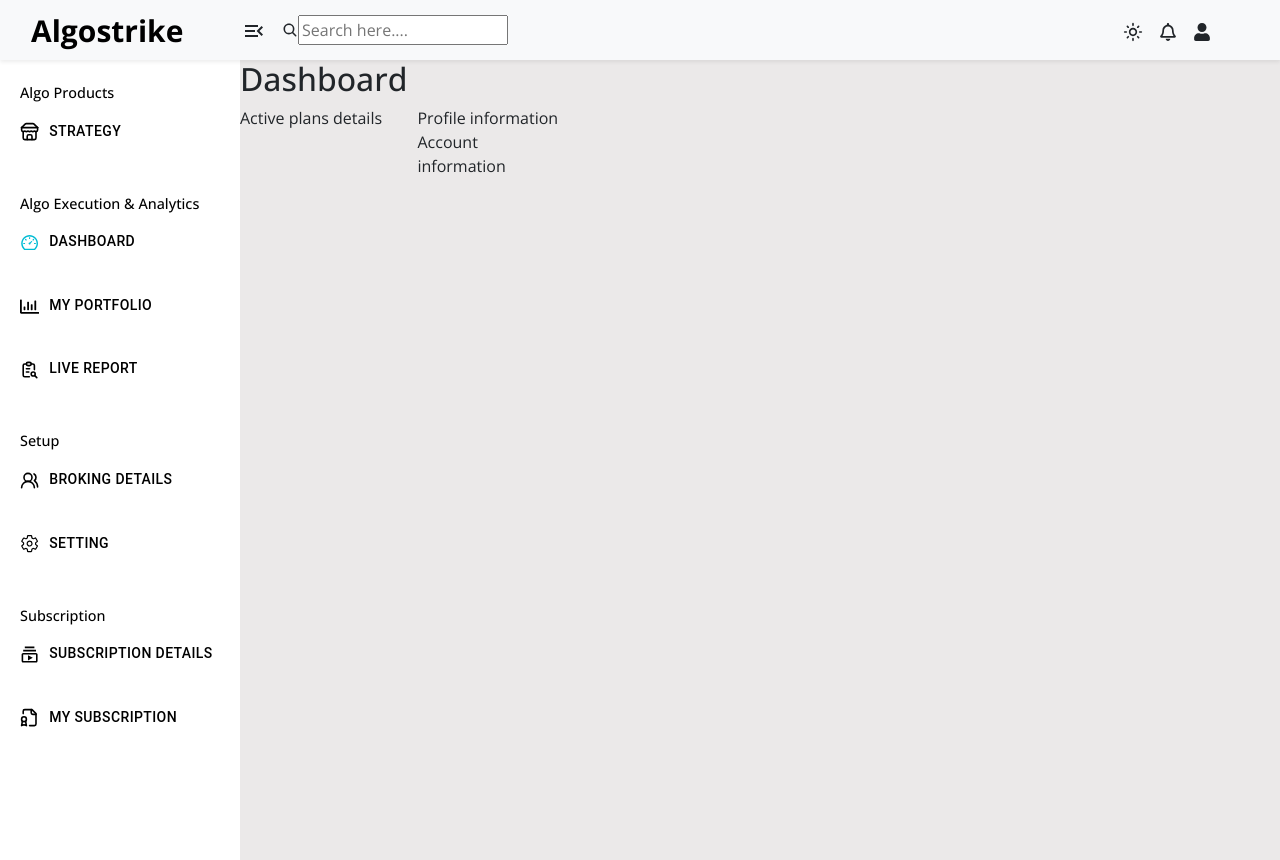
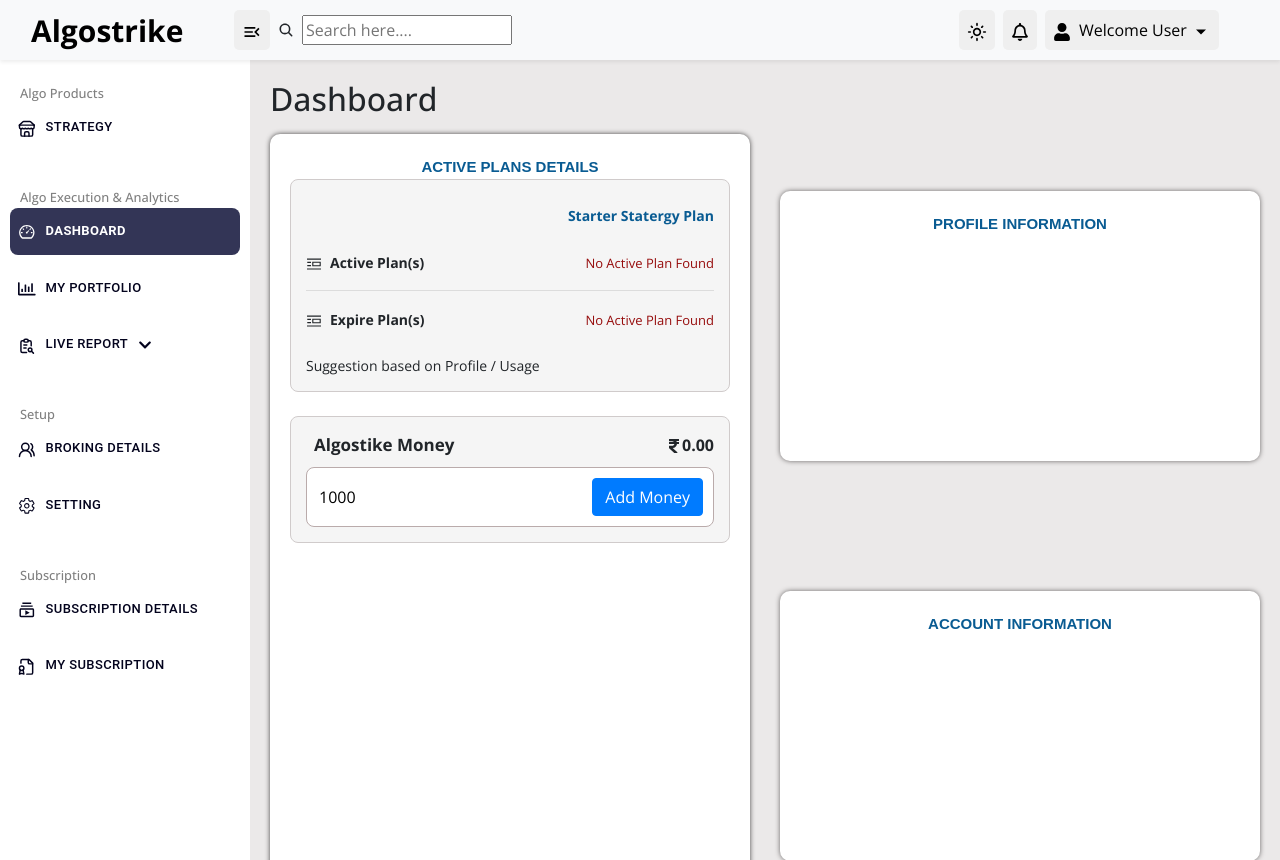
Before and after one commit to muskan-67/my_react_project, a React (Vite) app: page /dashboard in a window 1280 px wide. Built offline with nearby package versions, Linux system fonts and the light colour scheme.

Commit message:
additional changes

```diff
--- a/src/App.css
+++ b/src/App.css
@@ -2,7 +2,7 @@
 
 body{
     font-family: "Open Sans", sans-serif;
-
+    overflow-y: hidden;
     background-color: #ebe9e9;
     margin: 0;
     padding: 0;
@@ -12,6 +12,16 @@
 .main {
   display: flex;
   height: calc(100vh - 60px); /* Assuming header is 60px */
+}
+.main .content{
+  height: calc(100vh- 70vh);
+}
+.main .content {
+  flex: 1;
+  padding: 20px;
+  overflow-y: auto;
+
+  height: 100vh;
 }
 .algo{
   font-size: 30px;
@@ -27,154 +37,9 @@
   top: 0;
   z-index: 1000;
 }
-.nav-active {
-  background-color: red;
-  color: white;
-}
-
-.nav-active .icon {
-  color: #00bcd4;
-}
 
 
 
-
-/* .main .content{
-    margin-top: 60px;
-    padding: 20px;
-
-
-width: 80%; flex: 0 0 80%;
-
-    transition: all 0.3s ease-in-out;
-}
-.main .active {
-    width: 100%; flex: 0 0 100%;
-
-}
-.main .sidebarwrapper{
-    width: 20%; flex: 0 0 20%; transition:  all 0.3s ease-in-out; ;
-}
-.main .sidebarwrapper.active{
-    width: 0%; flex: 0 0 0%; transition: all 0.3s ease-in-out;
-    overflow: hidden;
-}
-.main .sidebarwrapper.active .sidebar{
-    left: -20%; transition: all 0.3s ease-in-out;
-}
-.main .sidebarwrapper .sidebar{
-    width: 20% ; height: 100vh; background-color: #fff; max-height:calc(100% - 60px);
-    position: fixed; top: 60px; left: 0; overflow-y: scroll;overflow-x: hidden; padding-bottom: 40px;
-    transition: all 0.3s ease-in-out;
-
-
-}
-
-
-::-webkit-scrollbar {
-    width: 8px;
-    background: #f1f1f1;
-
-
-  }
-
-
-  ::-webkit-scrollbar-track {
-    background: #f1f1f1;
-    border-radius: 10px;
-  }
-
-
-  ::-webkit-scrollbar-thumb {
-    background:#c1bdbd;
-    border-radius: 10px;
-  }
-
-
-  ::-webkit-scrollbar-thumb:hover {
-    background:  rgb(26, 135, 218);
-
-
-  }
-
-
-.main .sidebarwrapper .sidebar ul{
-    list-style-type: none; padding: 10px; margin: 0;
-    display: flex; flex-direction: column;
-
-    height: 100vh; padding-top: 10px;
-}
-
-
-
-.main .sidebarwrapper .sidebar ul li button {
-    color:black;text-align: left; justify-content: left; border-radius: 10px;
-    padding: 8px; font-size: 13px;  text-transform: capitalize; font-family: arial;
-
-}
-
-.main .sidebarwrapper .sidebar ul li :focus{
-    background-color:rgb(26, 135, 218); color:white;
-    font-weight: bold;
-    transition: all 0.3s ease-in-out;
-}
-
-
-.main .sidebarwrapper .sidebar ul li  :focus .icon{
-    color:white;
-    transition: all 0.3s ease-in-out;
-}
-
-.main .sidebarwrapper .sidebar ul .h1{
-    font-size:13px; font-weight: 600; color: black; opacity: 0.4; padding: 10px;
-
- }
- .main .sidebarwrapper .sidebar ul li button .icon{
-    font-size: 18px; color: black; margin-right: 10px;
- }
-
-
- .main .active .dashboardBoxWrapper .dashboardBox2{
- width: 550px;
- }
-  */
-
-/* .dashboardBoxWrapper{ border-radius: 10px;
-    width: 100%; height: 100vh;
-    display: flex; flex-wrap: wrap;
-
-    text-align: center;
-    justify-content: center;
-    align-items: center;
-
-
- }
-
-.dashboardBoxWrapper .dashboardBox{
-    width:100%;
-    box-shadow: 0 0 5px rgb(72, 70, 70);
-    height:98vh; background-color: #fff;
-    padding: 20px;
-    border-radius: 10px;
-    text-align: center;
-
-}
-
-.dashboardBoxWrapper .dashboardBox2{
-    width: 480px;
-    box-shadow: 0 0 5px rgb(106, 102, 102);
-    height: 270px; background-color:#fff;
-    padding: 20px;
-    border-radius: 10px;
-
-}
-
-.topic{
-    font-size: 15px;
-    color: rgb(9, 91, 146);
-    font-weight: bold; text-transform: uppercase; font-family: arial;
-
-} */
 
 
 /* header */
@@ -187,9 +52,14 @@
   background-color: #fff;
 }
 
-.btn {
-  background: none;
-  border: none;
+.btnn {
+border: none;
+ border-radius: 5px;
+
+
+}
+.btnn:hover{
+ color: rgb(9, 91, 146);
 }
 
 .dropdown-menu {
@@ -218,7 +88,7 @@
 
 /* Sidebar Wrapper */
 .sidebarwrapper {
-   width: 240px;
+   width: 250px;
   transition: width 0.3s ease;
   background-color: #ffffff;
   height: 100vh;
@@ -244,11 +114,11 @@
 
 /* Section Title */
 .sidebar .h1 {
-  font-size: 0.9rem;
+  font-size: 0.8rem;
   text-transform: none;
   margin: 1.2rem 0 0.5rem;
   padding-left: 10px;
-  color: #000000;
+  color:gray;
 
 }
 
@@ -275,11 +145,11 @@
    text-decoration: none;
   justify-content: flex-start;
   width: 100%;
-  padding: 10px;
+  padding: 8px;
   border: none;
   border-radius: 8px;
   background-color: transparent;
-  color: #000000;
+color: rgb(3, 3, 29);
   text-align: left;
   transition: all 0.1s  ease-in-out;
 }
@@ -290,9 +160,13 @@
   color: white;
 }
 
+
 /* Icons inside button */
 .sidebar .icon {
-  font-size: 1.2rem;
+  font-size: 1.1rem;
+}
+.sidebar .icon-text{
+  font-size: 13px;
 }
 
 /* Collapsed State: hide text, center icons */
@@ -306,51 +180,125 @@
   padding: 12px 0;
 }
 
+/* Active state for buttons */
+.nav-active button {
+   background-color: #333556;
+  color: white;
+  font-size: 13px;
+  font-weight: bold;
+
+}
+
+
 /* Divider */
 .sidebar hr {
   border-color: rgba(255, 255, 255, 0.1);
   margin: 1rem 0;
 }
 
+/* Scrollbar styles */
 
-.sidebar::-webkit-scrollbar {
+  ::-webkit-scrollbar {
   width: 8px;
 }
 
-.sidebar::-webkit-scrollbar-thumb {
-  background-color: #555;
+::-webkit-scrollbar-thumb {
+  background-color: #979191;
   border-radius: 4px;
 }
-/* .sidebar::-webkit-scrollbar-thumb :hover {
-  background-color: #cb4b0a;
-
-} */
-
-.sidebar::-webkit-scrollbar-track {
-  background: #1e1e2f;
+::-webkit-scrollbar-thumb:hover {
+    background-color: #333556;
 }
 
-::-webkit-scrollbar {
-    width: 8px;
-    background: #f1f1f1;
+
+::-webkit-scrollbar-track {
+  background: #ebebf2;
+}
 
 
-  }
+/* dashborad page css */
 
 
-  ::-webkit-scrollbar-track {
-    background: #f1f1f1;
+  .dashboardBoxWrapper{
+    border-radius: 10px;
+    width: 100%; height: 100vh;
+    display: flex; flex-wrap: wrap;
 
-  }
+    text-align: center;
+    justify-content: center;
+    align-items: center;
 
 
-  ::-webkit-scrollbar-thumb {
-    background:#c1bdbd;
+ }
+
+.dashboardBoxWrapper .dashboardBox{
+    width:100%;
+      border-radius: 10px;
+    box-shadow: 0 0 5px rgb(72, 70, 70);
+    height:98vh; background-color: #fff;
+    padding: 20px;
+    text-align: center;
+
+}
+
+.dashboardBoxWrapper .dashboardBox2{
+    width: 100%;
+    box-shadow: 0 0 5px rgb(106, 102, 102);
+    height: 270px;
+     background-color:#fff;
+    padding: 20px;
     border-radius: 10px;
-  }
 
-  ::-webkit-scrollbar-thumb:hover {
-    background:  rgb(26, 135, 218);
+}
 
+.topic{
+    font-size: 15px;
+    color: rgb(9, 91, 146);
+    font-weight: bold; text-transform: uppercase; font-family: arial;
 
-  }
+}
+.plans{
+  width: 100%;
+border: 1px solid rgb(208, 203, 203);
+  padding: 15px;
+  border-radius: 8px;
+  background-color: whitesmoke;
+}
+.starter{
+  font-size: 14px;
+ color: rgb(9, 91, 146);
+   font-weight: bold;
+   margin-top: 10px;
+}
+.plan{
+  font-size: 14px;
+  font-weight: bold;
+}
+.a{
+  font-size: 17px;
+}
+
+.active-plan{
+  font-size: 13px;
+
+  color:rgb(150, 12, 12)
+}
+.suggestion{
+  font-size: 14px;
+}
+.money{
+
+  margin-top: 10px;
+border-radius: 8px;
+background:white;
+padding: 10px 10px;
+border: 1px solid rgb(186, 171, 171);
+}
+.input{
+  border: none;
+}
+
+.money-bt:hover{
+  background-color: #333556;
+
+}
--- a/src/component/header/index.jsx
+++ b/src/component/header/index.jsx
@@ -4,6 +4,7 @@
 import { IoMdLogOut } from "react-icons/io";
 import { CgProfile } from "react-icons/cg";
 import { Link } from "react-router-dom";
+import { IoMdArrowDropdown } from "react-icons/io";
 import { useContext, useState } from "react";
 import { MyContext } from "../../App";
 import Search from "../search";
@@ -30,30 +31,30 @@
 
           {/* Sidebar Toggle & Search */}
           <div className="col-sm-3 d-flex align-items-center">
-            <button className="btn p-2 me-3" onClick={toggleSidebar}>
-              {isTogglesidebar ? <RiMenuUnfold3Line size={24} /> : <MdMenuOpen size={24} />}
+            <button className="btnn p-2 me-3" onClick={toggleSidebar}>
+              {isTogglesidebar ? <RiMenuUnfold3Line size={20} /> : <MdMenuOpen size={20} />}
             </button>
-            <Search />
+            <Search/>
           </div>
 
           {/* Actions: Theme, Notifications, Profile */}
           <div className="col-sm-7 d-flex align-items-center justify-content-end">
-            <button className="btn p-2 me-3"><MdOutlineLightMode size={20} /></button>
-            <button className="btn p-2 me-3"><FaRegBell size={18} /></button>
+            <button className="btnn p-2 ml-2"><MdOutlineLightMode size={20} /></button>
+            <button className="btnn p-2 ml-2"><FaRegBell size={18} /></button>
 
             {/* Profile Dropdown */}
             <div className="position-relative">
-              <button className="btn p-2 me-4" onClick={toggleDropdown}>
-                <FaUser size={18} />
+              <button className="btnn p-2 ml-2" onClick={toggleDropdown}>
+                <FaUser size={18} /><span className="ml-2">Welcome User </span><IoMdArrowDropdown size={20}  />
               </button>
 
               {isDropdownOpen && (
                 <div className="dropdown-menu show position-absolute end-0 mt-2 shadow-sm p-2">
                   <ul className="list-unstyled mb-0">
-                    {/* You can add <li><a><CgProfile/> Profile</a></li> here if needed */}
+
                     <li>
                       <a href="#" className="dropdown-item d-flex align-items-center">
-                        <IoMdLogOut className="me-2" /> Logout
+                        <IoMdLogOut className="mr-2" /> Logout
                       </a>
                     </li>
                   </ul>
--- a/src/component/search/index.jsx
+++ b/src/component/search/index.jsx
@@ -3,7 +3,7 @@
 const Search = () => {
   return (
     <div className="search d-flex align-items-center">
-      <IoSearch className="search-icon ml-2" />
+      <IoSearch className="search-icon ml-2 mr-2" />
       <input type="text" placeholder="Search here...." />
 
     </div>
--- a/src/component/sidebar/index.jsx
+++ b/src/component/sidebar/index.jsx
@@ -1,5 +1,5 @@
-import React, { useContext } from "react";
-import { Button, IconButton } from "@mui/material";
+import React, { useContext, useState } from "react";
+import { Button } from "@mui/material";
 import { NavLink } from "react-router-dom";
 import {
   AiOutlineDashboard,
@@ -9,21 +9,21 @@
 import { IoSettingsOutline } from "react-icons/io5";
 import { LuUsersRound, LuStore, LuFileBadge } from "react-icons/lu";
 import { MdOutlineSubscriptions } from "react-icons/md";
+import { FaChevronDown, FaChevronUp } from "react-icons/fa";
+
 import { MyContext } from "../../App";
-import MenuIcon from "@mui/icons-material/Menu";
 
 const Sidebar = () => {
   const context = useContext(MyContext);
   const isCollapsed = context.isTogglesidebar;
 
+
   return (
     <div className="sidebar">
-
-
       <ul>
         <span className="h1">Algo Products</span>
 
-        <NavLink to="/strategy" className={({ isActive }) => isActive ? "nav-active" : ""}>
+        <NavLink to="/strategy" className={({ isActive }) => isActive ? "nav-active" : ""} style={{ textDecoration: 'none' }}>
           <li>
             <Button className="w-100">
               <span className="icon"><LuStore /></span>
@@ -36,70 +36,76 @@
 
         <span className="h1">Algo Execution & Analytics</span>
 
-        <NavLink to="/dashboard" className={({ isActive }) => isActive ? "nav-active" : ""}>
+        <NavLink to="/dashboard" className={({ isActive }) => isActive ? "nav-active" : ""} style={{ textDecoration: 'none' }}>
           <li>
             <Button className="w-100">
               <span className="icon"><AiOutlineDashboard /></span>
-              <span>Dashboard</span>
+              <span className="icon-text">Dashboard</span>
             </Button>
           </li>
         </NavLink>
 
-        <NavLink to="/portfolio" className={({ isActive }) => isActive ? "nav-active" : ""}>
+        <NavLink to="/portfolio" className={({ isActive }) => isActive ? "nav-active" : ""} style={{ textDecoration: 'none' }}>
           <li>
             <Button className="w-100">
               <span className="icon"><FaRegChartBar /></span>
-              <span>My Portfolio</span>
+              <span className="icon-text">My Portfolio</span>
             </Button>
           </li>
         </NavLink>
 
-        <NavLink to="/report" className={({ isActive }) => isActive ? "nav-active" : ""}>
+
+ <NavLink to="/report" className={({ isActive }) => isActive ? "nav-active" : ""} style={{ textDecoration: 'none' }}>
+                <Button className="w-100">
+                  <span className="icon"><TbReportSearch  /></span>
+                  <span className="icon-text">Live Report</span>
+                  < FaChevronDown className=""/>
+                </Button>
+              </NavLink>
+
+        <hr />
+
+        <span className="h1">Setup</span>
+
+        <NavLink to="/broking" className={({ isActive }) => isActive ? "nav-active" : ""} style={{ textDecoration: 'none' }}>
           <li>
             <Button className="w-100">
-              <span className="icon"><TbReportSearch /></span>
-              <span>Live Report</span>
+              <span className="icon"><LuUsersRound /></span>
+              <span className="icon-text">Broking Details</span>
+            </Button>
+          </li>
+        </NavLink>
+
+        <NavLink to="/setting" className={({ isActive }) => isActive ? "nav-active" : ""} style={{ textDecoration: 'none' }}>
+          <li>
+            <Button className="w-100">
+              <span className="icon"><IoSettingsOutline /></span>
+              <span className="icon-text">Setting</span>
             </Button>
           </li>
         </NavLink>
 
         <hr />
 
-        <span className="h1">Setup</span>
+        <span className="h1">Subscription</span>
 
-        <NavLink to="/broking" className={({ isActive }) => isActive ? "nav-active" : ""}>
+        <NavLink to="/subscription" className={({ isActive }) => isActive ? "nav-active" : ""} style={{ textDecoration: 'none' }}>
           <li>
             <Button className="w-100">
-              <span className="icon"><LuUsersRound /></span>
-              <span>Broking Details</span>
+              <span className="icon"><MdOutlineSubscriptions /></span>
+              <span className="icon-text">Subscription Details</span>
             </Button>
           </li>
         </NavLink>
 
-        <li>
-          <Button className="w-100">
-            <span className="icon"><IoSettingsOutline /></span>
-            <span>Setting</span>
-          </Button>
-        </li>
-
-        <hr />
-
-        <span className="h1">Subscription</span>
-
-        <li>
-          <Button className="w-100">
-            <span className="icon"><MdOutlineSubscriptions /></span>
-            <span>Subscription Details</span>
-          </Button>
-        </li>
-
-        <li>
-          <Button className="w-100">
-            <span className="icon"><LuFileBadge /></span>
-            <span>My Subscription</span>
-          </Button>
-        </li>
+        <NavLink to="/mysub" className={({ isActive }) => isActive ? "nav-active" : ""} style={{ textDecoration: 'none' }}>
+          <li>
+            <Button className="w-100">
+              <span className="icon"><LuFileBadge /></span>
+              <span className="icon-text">My Subscription</span>
+            </Button>
+          </li>
+        </NavLink>
 
         <hr />
       </ul>
--- a/src/pages/dashboard/index.jsx
+++ b/src/pages/dashboard/index.jsx
@@ -1,11 +1,22 @@
+
+import { AiOutlinePicRight } from "react-icons/ai";
+import { FaRupeeSign } from "react-icons/fa";
+
+
+
+
 const Dashboard = () => {
+
+
+
+
 
 
 
 
   return (
     <>
-      <div className="right-content w-100">
+      <div className="right-content">
         <h2>Dashboard</h2>
         <div className="row">
           <div className="col-md-6">
@@ -15,7 +26,60 @@
               <div className="dashboardBox">
                 <span className="topic">Active plans details</span>
                 <div className="plans">
+                  <span className="  d-flex justify-content-end starter">Starter Statergy Plan</span><br />
+                  <div className="d-flex justify-content-between align-items-center">
+                    <div><span >< AiOutlinePicRight /></span>
 
+                      <span className="plan ml-2 ">Active Plan(s)</span></div>
+
+                    <div>
+                      <span className="active-plan ">No Active Plan Found</span>
+                    </div>
+
+                  </div>
+                  <hr className="hr" />
+
+                  <div className="d-flex justify-content-between align-items-center">
+                    <div><span >< AiOutlinePicRight /></span>
+
+                      <span className="plan ml-2 ">Expire Plan(s)</span></div>
+
+                    <div>
+                      <span className="active-plan">No Active Plan Found</span>
+                    </div>
+
+                  </div>
+
+                  <div className="d-flex justify-content-start mt-4 ">
+                    <span className="suggestion" >Suggestion based on Profile / Usage</span>
+                  </div>
+
+
+
+
+
+                </div>
+
+                <div className="plans  mt-4">
+
+                  <div className="d-flex justify-content-between align-items-center fs">
+                    <div>
+
+                      <span className="plan ml-2 a ">Algostike Money</span></div>
+
+                    <div>
+                      <FaRupeeSign />
+                      <span className="font-weight-bold ">0.00</span>
+
+
+                    </div>
+
+                  </div>
+                  <div className="d-flex align-items-center justify-content-between money">
+
+                    <input type="text" value={1000} className="input" />
+                    <button className="btn btn-primary money-bt">Add Money</button>
+                  </div>
 
                 </div>
 
```
Lines whose indentation alone changed are shown as unchanged.
